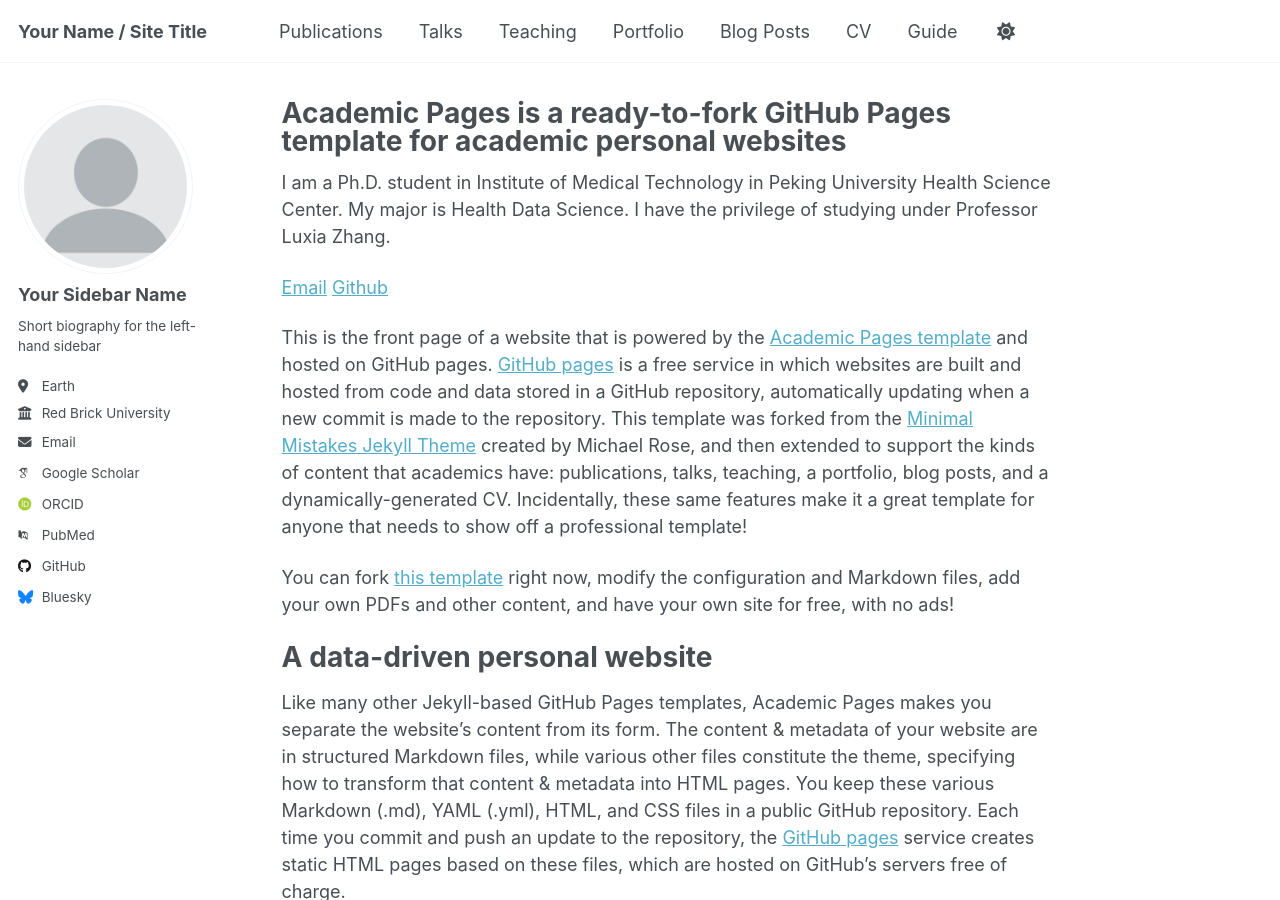
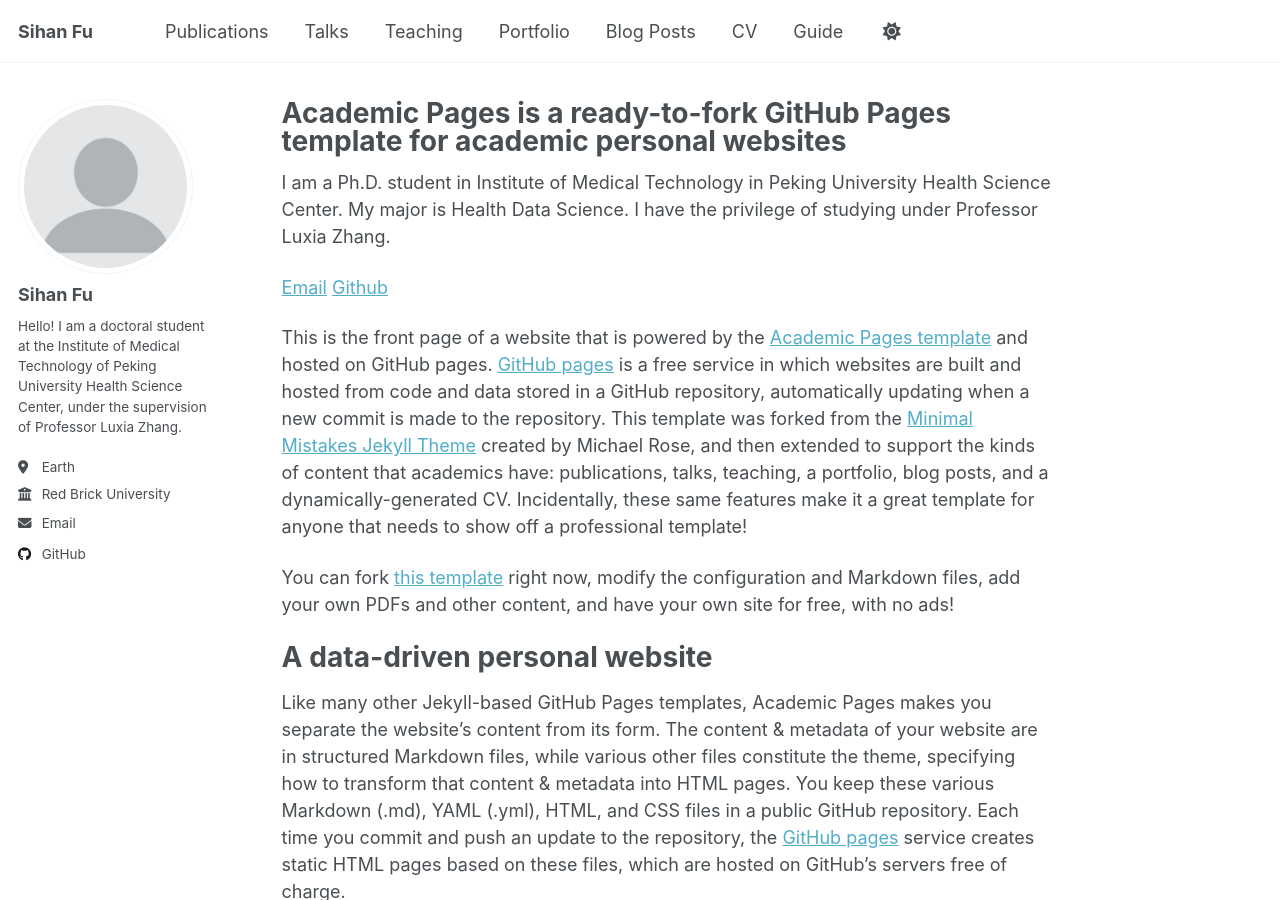
Before and after one commit to FuSihan1/FuSihan1.github.io, a Jekyll site: the page built from _pages/about.md, in a window 1280 px wide and 900 px high. Built offline with Jekyll 4.4.1, drawn with Linux system fonts in a browser that asks for light colours; some web fonts are replaced; a script that is not in the unit is left out.

Commit message:
Update _config.yml

```diff
--- a/_config.yml
+++ b/_config.yml
@@ -9,11 +9,11 @@
 # Basic Site Settings
 locale                   : "en-US"
 site_theme               : "default" # Currently available options are "default", "air"
-title                    : "Your Name / Site Title"
+title                    : "Sihan Fu"
 title_separator          : "-"
 name                     : &name "Your Name"
-description              : &description "Your Name's academic portfolio"   # Update this with a general description of your site, this is the default if not overridden by a page
-url                      : https://academicpages.github.io # The base hostname & protocol for your site e.g. "https://[your GitHub username].github.io",
+description              : &description "Health Data Science"   # Update this with a general description of your site, this is the default if not overridden by a page
+url                      : https://FuSihan1.github.io # The base hostname & protocol for your site e.g. "https://[your GitHub username].github.io",
                                                            # or if you already have some other page hosted on Github then use "https://[your GitHub username].github.io/[Your Repo Name]"
 baseurl                  : "" # the subpath of your site, e.g. "/blog"
 repository               : "academicpages/academicpages.github.io"
@@ -24,9 +24,9 @@
 author:
   # Biographic information
   avatar           : "profile.png"
-  name             : "Your Sidebar Name"
+  name             : "Sihan Fu"
   pronouns         : # example: "she/her"
-  bio              : "Short biography for the left-hand sidebar"
+  bio              : "Hello! I am a doctoral student at the Institute of Medical Technology of Peking University Health Science Center, under the supervision of Professor Luxia Zhang."
   location         : "Earth"
   employer         : "Red Brick University"
   uri              : # URL
@@ -35,12 +35,12 @@
   # Academic websites
   academia         : # URL
   arxiv            : # URL - Update with the correct link to your profile
-  googlescholar    : "https://scholar.google.com/citations?user=PS_CX0AAAAAJ"
+  googlescholar    : #"https://scholar.google.com/citations?user=PS_CX0AAAAAJ"
   inspire-hep      : # URL
   impactstory      : # URL
-  orcid            : "http://orcid.org/yourorcidurl"
+  orcid            : #"http://orcid.org/yourorcidurl"
   semantic         : # URL
-  pubmed           : "https://www.ncbi.nlm.nih.gov/pubmed/?term=john+snow"
+  pubmed           : #"https://www.ncbi.nlm.nih.gov/pubmed/?term=john+snow"
   researchgate     : # URL
   scopus           : # URL
 
@@ -54,7 +54,7 @@
 
   # Social media
   artstation       : # Username
-  bluesky          : "bsky.app" # Replace this with you Bluesky username
+  bluesky          : #"bsky.app" # Replace this with you Bluesky username
   facebook         : # Username
   flickr           : # Username
   foursquare       : # Username
```
